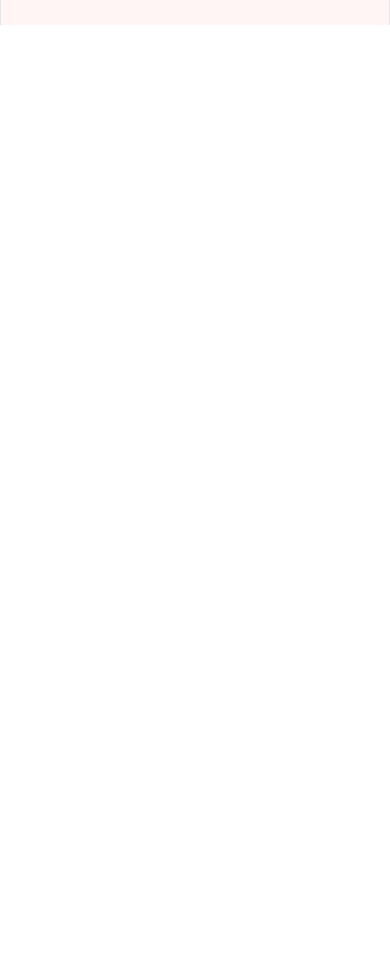
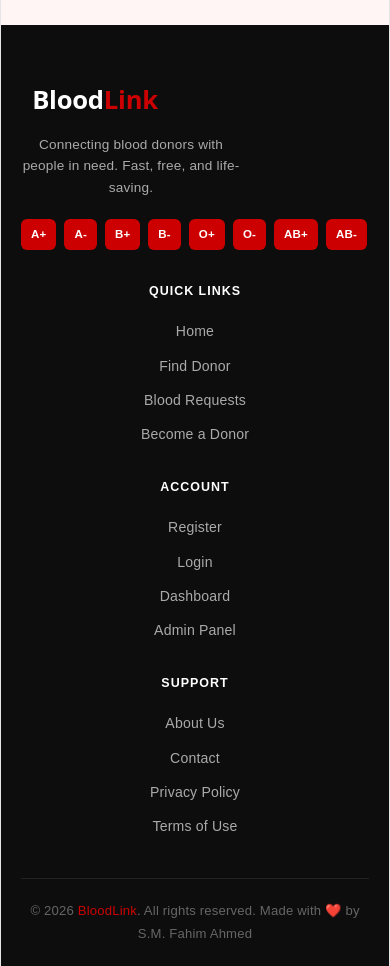
Before and after one commit to smfahim/bloodlink_project, a React (Vite) app in the folder client/: page / in a window 390 px wide. Shown: the part 2080-3046 px from the top of the page. Before the commit the page ends 2105 px from the top, so only its background shows below. Built offline with nearby package versions, Linux system fonts and the light colour scheme.

Commit message:
feat: implement available donors section with responsive card layout

```diff
--- /dev/null
+++ b/client/src/components/Footer.jsx
@@ -0,0 +1,71 @@
+import React from "react";
+
+const Footer = () => {
+  const bloodGroups = ["A+", "A-", "B+", "B-", "O+", "O-", "AB+", "AB-"];
+
+  return (
+    <footer className="footer">
+      <div className="footer-container">
+
+        {/* Brand Column */}
+        <div className="footer-brand">
+          <h2 className="footer-logo">
+            Blood<span className="footer-logo-accent">Link</span>
+          </h2>
+          <p className="footer-tagline">
+            Connecting blood donors with people in need. Fast, free, and life-saving.
+          </p>
+          <div className="footer-blood-groups">
+            {bloodGroups.map((bg) => (
+              <span className="bg-tag" key={bg}>{bg}</span>
+            ))}
+          </div>
+        </div>
+
+        {/* Quick Links */}
+        <div className="footer-column">
+          <h4 className="footer-heading">QUICK LINKS</h4>
+          <ul className="footer-links">
+            <li><a href="/">Home</a></li>
+            <li><a href="/donors">Find Donor</a></li>
+            <li><a href="/requests">Blood Requests</a></li>
+            <li><a href="/register">Become a Donor</a></li>
+          </ul>
+        </div>
+
+        {/* Account */}
+        <div className="footer-column">
+          <h4 className="footer-heading">ACCOUNT</h4>
+          <ul className="footer-links">
+            <li><a href="/register">Register</a></li>
+            <li><a href="/login">Login</a></li>
+            <li><a href="/dashboard">Dashboard</a></li>
+            <li><a href="/admin">Admin Panel</a></li>
+          </ul>
+        </div>
+
+        {/* Support */}
+        <div className="footer-column">
+          <h4 className="footer-heading">SUPPORT</h4>
+          <ul className="footer-links">
+            <li><a href="/about">About Us</a></li>
+            <li><a href="/contact">Contact</a></li>
+            <li><a href="/privacy">Privacy Policy</a></li>
+            <li><a href="/terms">Terms of Use</a></li>
+          </ul>
+        </div>
+
+      </div>
+
+      {/* Bottom Bar */}
+      <div className="footer-bottom">
+        <p>
+          © 2026 <span className="footer-logo-accent">BloodLink</span>.
+          All rights reserved. Made with ❤️ by S.M. Fahim Ahmed
+        </p>
+      </div>
+    </footer>
+  );
+};
+
+export default Footer;
--- a/client/src/pages/Home.jsx
+++ b/client/src/pages/Home.jsx
@@ -3,7 +3,8 @@ import Hero from "../components/Hero";
 import Stats from "../components/Stats";
 import Search from "../components/Search";
 import DonorList from "../components/DonorList";
-import UrgentRequests from "../components/UrgentRequests";  // ← ADD THIS
+import UrgentRequests from "../components/UrgentRequests";
+import Footer from "../components/Footer";       // ← ADD THIS
 
 const Home = () => {
   return (
@@ -14,6 +15,7 @@ const Home = () => {
       <Search />
       <DonorList />
       <UrgentRequests />
+      <Footer />
     </>
   );
 };
--- a/client/src/styles/main.css
+++ b/client/src/styles/main.css
@@ -366,3 +366,123 @@ body {
   background-color: #a30000;
   transform: scale(1.03);
 }
+
+/* ── Footer ── */
+.footer {
+  background-color: #0d0d0d;
+  color: #ccc;
+  padding: 60px 20px 0px 20px;
+}
+
+.footer-container {
+  max-width: 1000px;
+  margin: 0 auto;
+  display: grid;
+  grid-template-columns: 2fr 1fr 1fr 1fr;
+  gap: 40px;
+  padding-bottom: 40px;
+}
+
+/* Brand */
+.footer-logo {
+  font-size: 1.6rem;
+  font-weight: 800;
+  color: #ffffff;
+  margin: 0 0 18px 0;
+  margin-right: 200px;
+}
+
+.footer-logo-accent {
+  color: #cc0000;
+}
+
+.footer-tagline {
+  font-size: 0.85rem;
+  color: #aaa;
+  line-height: 1.6;
+  margin: 0 0 20px 0;
+  max-width: 220px;
+}
+
+.footer-blood-groups {
+  display: flex;
+  flex-wrap: wrap;
+  gap: 8px;
+}
+
+.bg-tag {
+  background-color: #cc0000;
+  color: #fff;
+  font-size: 0.72rem;
+  font-weight: 700;
+  padding: 4px 10px;
+  border-radius: 6px;
+}
+
+/* Columns */
+.footer-column {
+  display: flex;
+  flex-direction: column;
+}
+
+.footer-heading {
+  font-size: 0.78rem;
+  font-weight: 700;
+  letter-spacing: 1px;
+  color: #ffffff;
+  margin: 0 0 16px 0;
+  text-transform: uppercase;
+}
+
+.footer-links {
+  list-style: none;
+  padding: 0;
+  margin: 0;
+  display: flex;
+  flex-direction: column;
+  gap: 10px;
+}
+
+.footer-links a {
+  text-decoration: none;
+  color: #aaa;
+  font-size: 0.88rem;
+  transition: color 0.2s ease;
+}
+
+.footer-links a:hover {
+  color: #cc0000;
+}
+
+/* Bottom Bar */
+.footer-bottom {
+  border-top: 1px solid #222;
+  max-width: 1000px;
+  margin: 0 auto;
+  padding: 20px 0;
+  text-align: center;
+}
+
+.footer-bottom p {
+  font-size: 0.82rem;
+  color: #666;
+  margin: 0;
+}
+
+/* ─── Responsive Footer ─── */
+@media (max-width: 768px) {
+  .footer-container {
+    grid-template-columns: 1fr 1fr;
+    gap: 30px;
+  }
+
+  .footer-brand {
+    grid-column: 1 / -1;
+  }
+}
+
+@media (max-width: 480px) {
+  .footer-container {
+    grid-template-columns: 1fr;
+  }
+}
```
